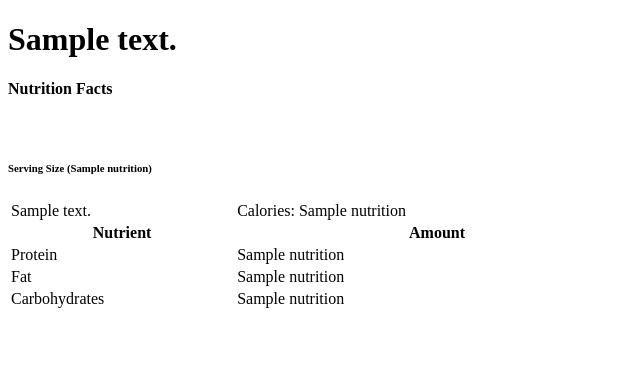
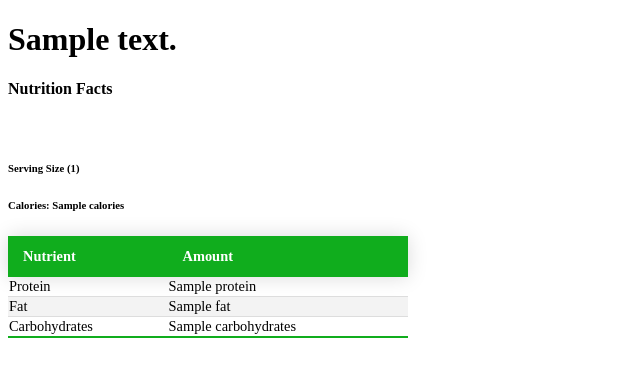
Before and after one commit to taran1598/djangoProject2, a Django app: template website_name/templates/website_name/ingredient.html in a window 1280 px wide. Shown: the top 377 px of the page, without its empty margins (0-640 px from the left). Run offline with Django 3.2, Linux system fonts and the light colour scheme; the template is opened without the code that fills it: most values are stand-ins (such as "Sample title", 1, 10 or a date in 2020).

Commit message:
updated some html and pushed old commit

```diff
--- /dev/null
+++ b/data_loader/static/data_loader/style.css
@@ -0,0 +1,40 @@
+:root {
+    --nutrition-green: #10ad1d
+}
+
+.nutrition-table {
+    border-collapse: collapse;
+    margin: 25px 0;
+    font-size: 0.9em;
+    min-width: 400px;
+}
+
+.nutrition-table thead tr {
+    background-color: var(--nutrition-green);
+    color: #ffffff;
+    text-align: left;
+    font-weight: bold;
+    border-radius: 5px 5px 0 0;
+    overflow: hidden;
+    box-shadow: 0 0 20px rgba(0, 0, 0, 0.15);
+}
+
+.nutrition-table th {
+    padding: 12px 15px
+}
+
+.nutrition-table td {
+
+}
+
+.nutrition-table tbody tr {
+    border-bottom: 1px solid #dddddd;
+}
+
+.nutrition-table tbody tr:nth-of-type(even) {
+    background-color: #f3f3f3;
+}
+
+.nutrition-table tbody tr:last-of-type {
+    border-bottom: 2px solid var(--nutrition-green);
+}
--- a/data_loader/views.py
+++ b/data_loader/views.py
@@ -8,7 +8,8 @@ from .parser import ParserCSV
 
 def upload_file_view(request):
     """
-
+    Uploaded files in the form are used to populate database. This view should only be used internally. Don't expose
+    uploading files to public
     :param request:
     :return:
     """
@@ -28,6 +29,3 @@ def upload_file_view(request):
     else:
         form = CsvModelForm()
         return render(request, 'data_loader/upload_page.html', {'form': form})
-
-
-# helper methods
--- a/djangoProject2/urls.py
+++ b/djangoProject2/urls.py
@@ -19,8 +19,8 @@ from django.conf.urls.static import static
 from django.urls import path, include
 
 urlpatterns = [
+    path('', include('website_name.urls')),
     path('data_loader', include('data_loader.urls')),
-    path('website_name/', include('website_name.urls')),
     path('admin/', admin.site.urls),
 ]
 
--- a/website_name/templates/website_name/index.html
+++ b/website_name/templates/website_name/index.html
@@ -1,7 +1,7 @@
 <!DOCTYPE html>
 <html>
 <head>
-<title>Website Name</title>
+<title>Canadian Nutrition</title>
 </head>
 <body>
     <form id="search-form" method="POST" action="{% url 'website_name:results' %}">
--- a/website_name/templates/website_name/ingredient.html
+++ b/website_name/templates/website_name/ingredient.html
@@ -1,39 +1,41 @@
+{% load  dictionaryTemplateFilter %}
+{% load static %}
+
 <!DOCTYPE html>
 <html>
+<link rel="stylesheet" type="text/css" href="{% static 'data_loader/style.css' %}">
 <head>
     <title>Ingredient Page</title>
 </head>
 
 <body>
     <h1> {{ food_desc }}</h1>
-
     <div class="nutrition-label-container">
             <h4 class="nutrition-facts-header">Nutrition Facts</h4><br/>
-            <h6 class ="nutrition-serving-size">Serving Size ({{ nutrition|get_digit:'serving_size' }})</h6>
-            <div class="nutrition-table">
-                <table style="width: 50%">
-                    <tr>
-                        <td> {{ food_desc }}</td>
-                        <td>Calories: {{ nutrition|get_digit:'calories' }}</td>
-                    </tr>
+            <h6 class ="nutrition-serving-size">Serving Size ({{ nutrition|get_item:'serving_size' }})</h6>
+            <h6 class ="calories-info">Calories: {{ nutrition|get_item:'calories' }}</h6>
+            <table class="nutrition-table">
+                <thead>
                     <tr>
                         <th>Nutrient</th>
                         <th>Amount</th>
                     </tr>
+                </thead>
+                <tbody>
                     <tr>
                         <td>Protein</td>
-                        <td>{{ nutrition|get_digit:'protein' }}</td>
+                        <td>{{ nutrition|get_item:'protein' }}</td>
                     </tr>
                     <tr>
                         <td>Fat</td>
-                        <td>{{ nutrition|get_digit:'fat' }}</td>
+                        <td>{{ nutrition|get_item:'fat' }}</td>
                     </tr>
                     <tr>
                         <td>Carbohydrates</td>
-                        <td>{{ nutrition|get_digit:'carbohydrates' }}</td>
+                        <td>{{ nutrition|get_item:'carbohydrates' }}</td>
                     </tr>
-                </table>
-            </div>
+                </tbody>
+            </table>
     </div>
 
 </body>
```
Also changed, not shown: website_name/templatetags/__init__.py (added), website_name/templatetags/dictionaryTemplateFilter.py (line endings or trailing spaces).
